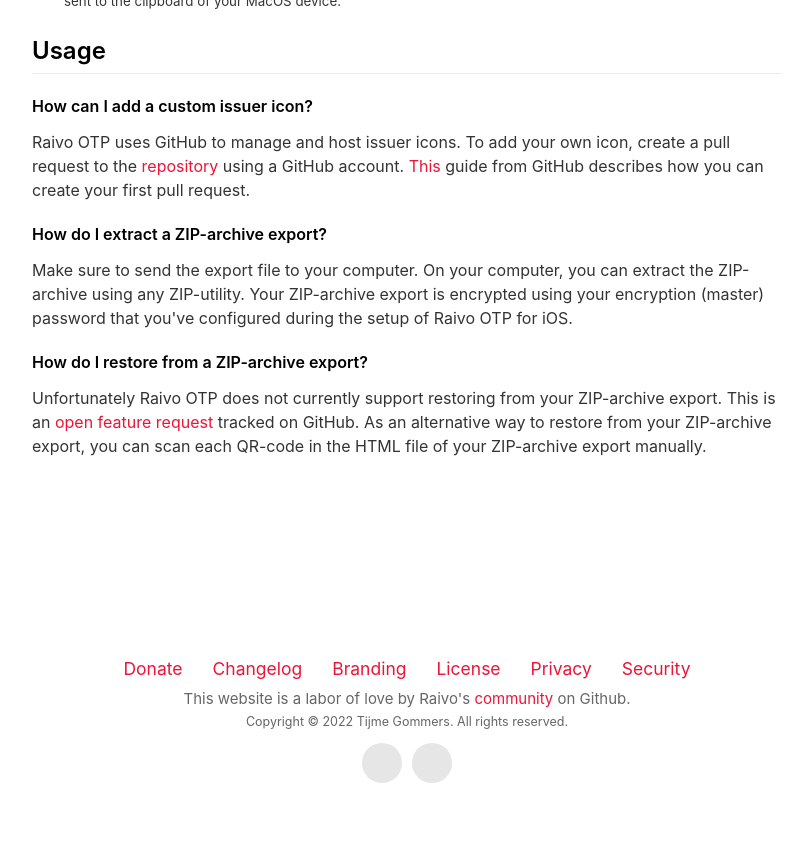
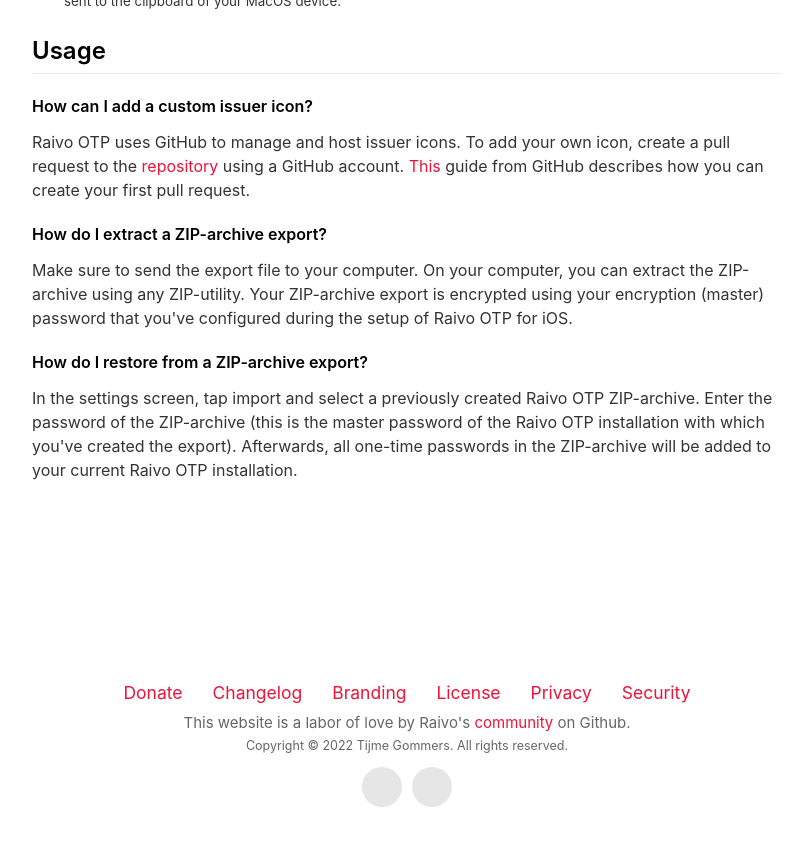
Before and after one commit to raivo-otp/marketing-website, a Jekyll site: the page built from _pages/faq.html, in a window 1280 px wide and 900 px high, scrolled down 3078 px. Shown: the top 846 px of the window, without its empty margins (233-1039 px from the left). Built offline with Jekyll 4.4.1, drawn with Linux system fonts in a browser that asks for light colours.

Commit message:
Update faq.html (fixes #17)

```diff
--- a/_pages/faq.html
+++ b/_pages/faq.html
@@ -197,7 +197,7 @@
 	How do I restore from a ZIP-archive export?
 {% endcapture %}
 {% capture answer %}
-	<p>Unfortunately {{ site.application_name_full }} does not currently support restoring from your ZIP-archive export. This is an <a href="https://github.com/raivo-otp/ios-application/issues/22" target="_blank" rel="noopener nofollow">open feature request</a> tracked on GitHub. As an alternative way to restore from your ZIP-archive export, you can scan each QR-code in the HTML file of your ZIP-archive export manually.</p>
+	<p>In the settings screen, tap import and select a previously created {{ site.application_name_full }} ZIP-archive. Enter the password of the ZIP-archive (this is the master password of the {{ site.application_name_full }} installation with which you've created the export). Afterwards, all one-time passwords in the ZIP-archive will be added to your current {{ site.application_name_full }} installation.<p>
 {% endcapture %}
 {% include question_capture.html category='Usage' question=question answer=answer %}
 
```
